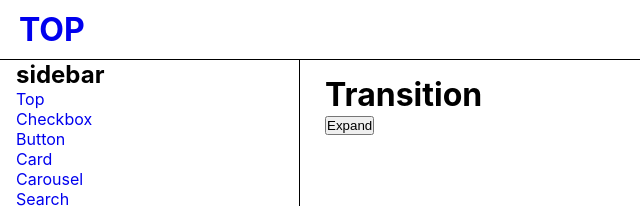
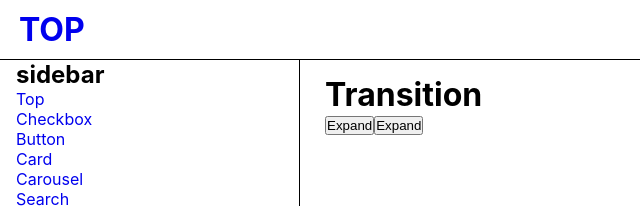
Before and after one commit to igayamaguchi/vue-ui-example, a Nuxt app: page /transition in a window 1280 px wide. Shown: the top 206 px of the page, without its empty margins (0-640 px from the left). Built offline with nearby package versions, Linux system fonts and the light colour scheme.

Commit message:
separate button

```diff
--- a/pages/transition.vue
+++ b/pages/transition.vue
@@ -4,10 +4,11 @@
     <div>
       <button @click="expand = !expand">Expand</button>
       <expand-transition>
-        <div v-show="false" :class="$style.expandBox"></div>
+        <div v-show="expand" :class="$style.expandBox"></div>
       </expand-transition>
+      <button @click="expand2 = !expand2">Expand</button>
       <expand-transition2>
-        <div v-show="expand" :class="$style.expandBox"></div>
+        <div v-show="expand2" :class="$style.expandBox"></div>
       </expand-transition2>
     </div>
   </div>
@@ -20,7 +21,7 @@ export default {
   name: 'Transition',
   components: { ExpandTransition, ExpandTransition2 },
   data() {
-    return { expand: false }
+    return { expand: false, expand2: false }
   }
 }
 </script>
```
